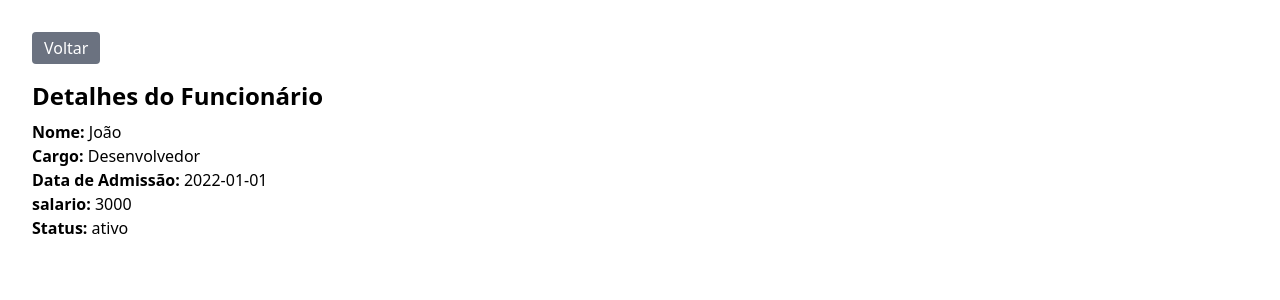
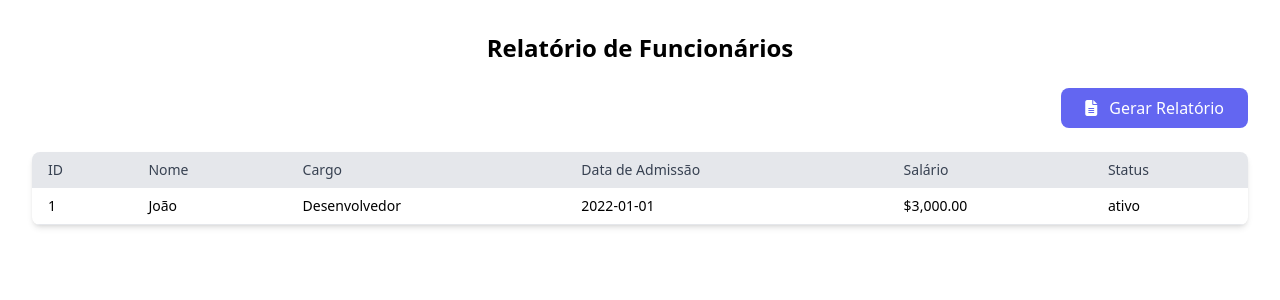
Before and after one commit to theus26/Front-Management, an Angular app: page /employee/1 in a window 1280 px wide. Shown: the top 300 px of the page. Built offline with nearby package versions, Linux system fonts and the light colour scheme.

Commit message:
Feat(CrudUser) - Component switcher to view and download reports, with mocads data

```diff
--- a/angular.json
+++ b/angular.json
@@ -85,7 +85,8 @@
             ],
             "styles": [
               "src/styles.css",
-              "node_modules/@fortawesome/fontawesome-free/css/all.min.css"
+              "node_modules/@fortawesome/fontawesome-free/css/all.min.css",
+              "node_modules/toastify-js/src/toastify.css"
             ],
             "scripts": []
           }
--- a/src/app/app.routes.ts
+++ b/src/app/app.routes.ts
@@ -2,10 +2,12 @@ import { Routes } from '@angular/router';
  import { EmployeeListComponent } from './components/employee-list/employee-list.component';
  import { EmployeeDetailsComponent } from './pages/employee-details/employee-details.component';
  import { RegisterUserComponent } from './pages/register-user/register-user.component';
+ import { RegisterHolidayComponent } from './pages/register-holiday/register-holiday.component';
 
 export const routes: Routes = [
   { path: '', component: EmployeeListComponent },
   { path: 'register', component: RegisterUserComponent},
+  { path: 'registerHoliday/user/:id', component: RegisterHolidayComponent},
   { path: 'edit/:id', component: RegisterUserComponent},
   { path: 'employee/:id', component: EmployeeDetailsComponent },
 ];
--- a/src/app/components/employee-list/employee-list.component.html
+++ b/src/app/components/employee-list/employee-list.component.html
@@ -8,47 +8,56 @@
   </div>
 
   <h1 class="text-2xl font-bold mb-4 text-center">Lista de Funcionários</h1>
-  <table class="min-w-full bg-white shadow-md rounded-lg">
+  <div class="overflow-x-auto bg-white shadow-md rounded-lg">
+    <table class="min-w-full table-auto">
       <thead>
-      <tr>
-        <th class="py-2 px-4 text-left">Nome</th>
-        <th class="py-2 px-4 text-left">Cargo</th>
-        <th class="py-2 px-4 text-left">Data de Admissão</th>
-        <th class="py-2 px-4 text-left">Salário</th>
-        <th class="py-2 px-4 text-left">Status</th>
-        <th class="py-2 px-4 text-left">Ações</th>
+        <tr class="bg-gray-200">
+          <th class="py-2 px-4 text-left text-sm font-medium text-gray-700">Nome</th>
+          <th class="py-2 px-4 text-left text-sm font-medium text-gray-700">Cargo</th>
+          <th class="py-2 px-4 text-left text-sm font-medium text-gray-700">Data de Admissão</th>
+          <th class="py-2 px-4 text-left text-sm font-medium text-gray-700">Salário</th>
+          <th class="py-2 px-4 text-left text-sm font-medium text-gray-700">Status</th>
+          <th class="py-2 px-4 text-left text-sm font-medium text-gray-700">Ações</th>
         </tr>
       </thead>
       <tbody>
         <tr *ngFor="let employee of employees" class="border-b">
-        <td class="py-2 px-4">{{ employee.name }}</td>
-        <td class="py-2 px-4">{{ employee.position }}</td>
-        <td class="py-2 px-4">{{ employee.Date }}</td>
-        <td class="py-2 px-4">{{ employee.salario }}</td>
-        <td class="py-2 px-4">{{ employee.status }}</td>
-        <td class="py-2 px-4 flex justify-center gap-4">
+          <td class="py-2 px-4 text-sm">{{ employee.name }}</td>
+          <td class="py-2 px-4 text-sm">{{ employee.position }}</td>
+          <td class="py-2 px-4 text-sm">{{ employee.Date }}</td>
+          <td class="py-2 px-4 text-sm">{{ employee.salario | currency }}</td>
+          <td class="py-2 px-4 text-sm">{{ employee.status }}</td>
+          <td class="py-2 px-4 flex gap-4">
             <button
             (click)="viewDetails(employee.id)"
-            class="bg-blue-500 text-white px-4 py-1 rounded hover:bg-blue-600 flex items-center">
+            title="Visualizar Relatório"
+            class="bg-blue-500 text-white px-4 py-1 rounded hover:bg-blue-600 transition-colors duration-300 flex items-center">
             <i class="fas fa-eye mr-2"></i>
-            Ver Detalhes
+          </button>
+
+          <button
+            (click)="registerHoliday(employee.id)"
+            title="Adicionar registro de férias"
+            class="bg-yellow-500 text-white px-4 py-1 rounded hover:bg-yellow-600 transition-colors duration-300 flex items-center">
+            <i class="fas fa-sun mr-2"></i>
           </button>
 
           <button
             (click)="editUser(employee)"
-            class="bg-green-500 text-white px-4 py-1 rounded hover:bg-green-600 flex items-center">
+            title="Editar Usuário"
+            class="bg-green-500 text-white px-4 py-1 rounded hover:bg-green-600 transition-colors duration-300 flex items-center">
             <i class="fas fa-edit mr-2"></i>
-            Editar Usuário
           </button>
 
           <button
             (click)="deleteUser(employee.id)"
-            class="bg-red-500 text-white px-4 py-1 rounded hover:bg-red-600 flex items-center">
-            <i class="fas fa-trash mr-2"></i>
-            Apagar Usuário
+            title="Deletar Usuário"
+            class="bg-red-500 text-white px-4 py-1 rounded hover:bg-red-600 transition-colors duration-300 flex items-center justify-center">
+            <i class="fas fa-trash-alt text-white text-lg"></i>
           </button>
           </td>
         </tr>
       </tbody>
     </table>
   </div>
+</div>
--- a/src/app/pages/employee-details/employee-details.component.html
+++ b/src/app/pages/employee-details/employee-details.component.html
@@ -1,14 +1,37 @@
 <div class="p-8">
-  <button
-    (click)="goBack()"
-    class="mb-4 bg-gray-500 text-white px-3 py-1 rounded hover:bg-gray-600">
-    Voltar
-  </button>
+  <h1 class="text-2xl font-bold mb-6 text-center">Relatório de Funcionários</h1>
 
-  <h2 class="text-2xl font-bold mb-2">Detalhes do Funcionário</h2>
-  <p><strong>Nome:</strong> {{ employee?.name }}</p>
-  <p><strong>Cargo:</strong> {{ employee?.position }}</p>
-  <p><strong>Data de Admissão:</strong> {{ employee?.Date }}</p>
-  <p><strong>salario:</strong> {{ employee?.salario }}</p>
-  <p><strong>Status:</strong> {{ employee?.status }}</p>
+  <div class="mb-6 text-right">
+    <button
+      (click)="generateReport()"
+      title="Gerar Relatório"
+      class="bg-indigo-500 text-white px-6 py-2 rounded-lg hover:bg-indigo-600 transition-colors duration-300">
+      <i class="fas fa-file-alt mr-2"></i> Gerar Relatório
+    </button>
+  </div>
+
+  <div class="overflow-x-auto bg-white shadow-md rounded-lg">
+    <table class="min-w-full table-auto">
+      <thead>
+        <tr class="bg-gray-200">
+          <th class="py-2 px-4 text-left text-sm font-medium text-gray-700">ID</th>
+          <th class="py-2 px-4 text-left text-sm font-medium text-gray-700">Nome</th>
+          <th class="py-2 px-4 text-left text-sm font-medium text-gray-700">Cargo</th>
+          <th class="py-2 px-4 text-left text-sm font-medium text-gray-700">Data de Admissão</th>
+          <th class="py-2 px-4 text-left text-sm font-medium text-gray-700">Salário</th>
+          <th class="py-2 px-4 text-left text-sm font-medium text-gray-700">Status</th>
+        </tr>
+      </thead>
+      <tbody>
+        <tr class="border-b">
+          <td class="py-2 px-4 text-sm">{{ employee.id }}</td>
+          <td class="py-2 px-4 text-sm">{{ employee.name }}</td>
+          <td class="py-2 px-4 text-sm">{{ employee.position }}</td>
+          <td class="py-2 px-4 text-sm">{{ employee.Date }}</td>
+          <td class="py-2 px-4 text-sm">{{ employee.salario | currency }}</td>
+          <td class="py-2 px-4 text-sm">{{ employee.status }}</td>
+        </tr>
+      </tbody>
+    </table>
+  </div>
 </div>
--- a/src/app/pages/employee-details/employee-details.component.ts
+++ b/src/app/pages/employee-details/employee-details.component.ts
@@ -1,9 +1,14 @@
 import { Component, OnInit } from '@angular/core';
 import { ActivatedRoute, Router } from '@angular/router';
 import { EmployeeService } from '../../services/employee.service';
+import { CommonModule } from '@angular/common';
+import jsPDF from 'jspdf';
+import autoTable from 'jspdf-autotable';
 
 @Component({
   selector: 'app-employee-details',
+  standalone: true,
+  imports: [CommonModule],
   templateUrl: './employee-details.component.html',
 })
 export class EmployeeDetailsComponent implements OnInit {
@@ -17,13 +22,27 @@ export class EmployeeDetailsComponent implements OnInit {
 
   ngOnInit(): void {
     const id = Number(this.route.snapshot.paramMap.get('id'));
-    console.log(id);
+    this.employee = this.employeeService.getEmployeeById(id);
+  }
+  generateReport() {
+    const doc = new jsPDF();
+    const headers = ['Nome', 'Cargo', 'Data de Admissão', 'Salário', 'Status'];
+    const rows = [[
+      this.employee.name,
+      this.employee.position,
+      this.employee.Date,
+      this.employee.salario,
+      this.employee.status
+    ]];
 
-    this.employee = this.employeeService.getEmployeeById(id);
-    console.log(this.employee);
+    autoTable(doc, {
+    head: [headers],
+    body: rows,
+    });
 
+    doc.save('relatorio_funcionarios.pdf');
+    alert('Relatório gerado com sucesso!!');
   }
-
   goBack() {
     this.router.navigate(['/']);
   }
--- /dev/null
+++ b/src/app/pages/register-holiday/register-holiday.component.html
@@ -0,0 +1,61 @@
+<div class="max-w-lg mx-auto p-4">
+  <form (ngSubmit)="onSubmit()" #cadastroForm="ngForm" class="space-y-6">
+    <h1 class="text-2xl font-bold mb-4 text-center">
+      Registro de férias
+    </h1>
+    <div>
+      <label for="dataAdmissao" class="block text-sm font-medium text-gray-700">Inicio das férias</label>
+      <input
+        id="dataAdmissao"
+        name="dataAdmissao"
+        type="date"
+        ngModel
+        required
+        class="mt-1 block w-full px-4 py-2 border rounded-lg shadow-sm focus:outline-none focus:ring-2 focus:ring-blue-500"
+      />
+    </div>
+
+    <div>
+      <label for="dataAdmissao" class="block text-sm font-medium text-gray-700">Fim das férias</label>
+      <input
+        id="dataAdmissao"
+        name="dataAdmissao"
+        type="date"
+        ngModel
+        required
+        class="mt-1 block w-full px-4 py-2 border rounded-lg shadow-sm focus:outline-none focus:ring-2 focus:ring-blue-500"
+      />
+    </div>
+
+    <div>
+      <label for="status" class="block text-sm font-medium text-gray-700">Status</label>
+      <select
+        id="status"
+        name="status"
+        ngModel
+        required
+        class="mt-1 block w-full px-4 py-2 border rounded-lg shadow-sm focus:outline-none focus:ring-2 focus:ring-blue-500"
+      >
+        <option value="ativo">Pendente</option>
+        <option value="inativo">Em andamento</option>
+        <option value="inativo">Concluído</option>
+      </select>
+    </div>
+
+    <div class="flex justify-between">
+      <button
+        (click)="back()"
+        class="px-6 py-2 bg-blue-500 text-white font-medium rounded-lg shadow-md hover:bg-blue-600 focus:outline-none focus:ring-2 focus:ring-blue-500"
+      >
+        Voltar
+      </button>
+      <button
+        type="submit"
+        [disabled]="!cadastroForm.valid"
+        class="px-6 py-2 bg-blue-500 text-white font-medium rounded-lg shadow-md hover:bg-blue-600 focus:outline-none focus:ring-2 focus:ring-blue-500"
+      >
+        Cadastrar
+      </button>
+    </div>
+  </form>
+</div>
--- a/src/index.html
+++ b/src/index.html
@@ -6,6 +6,10 @@
   <base href="/">
   <meta name="viewport" content="width=device-width, initial-scale=1">
   <link rel="icon" type="image/x-icon" href="favicon.ico">
+  <link
+  rel="stylesheet"
+  href="https://cdnjs.cloudflare.com/ajax/libs/font-awesome/6.4.0/css/all.min.css"
+/>
 </head>
 <body>
   <app-root></app-root>
```
Also changed, not shown: package.json (+7 -1 lines), src/app/components/employee-list/employee-list.component.ts (+7 -2 lines), src/app/pages/register-holiday/register-holiday.component.ts (added, +24 -0 lines), src/app/pages/register-holiday/register-holiday.component.css (added), 2 other files (tests, documents, lock files or other folders). Lines whose indentation alone changed are shown as unchanged.
